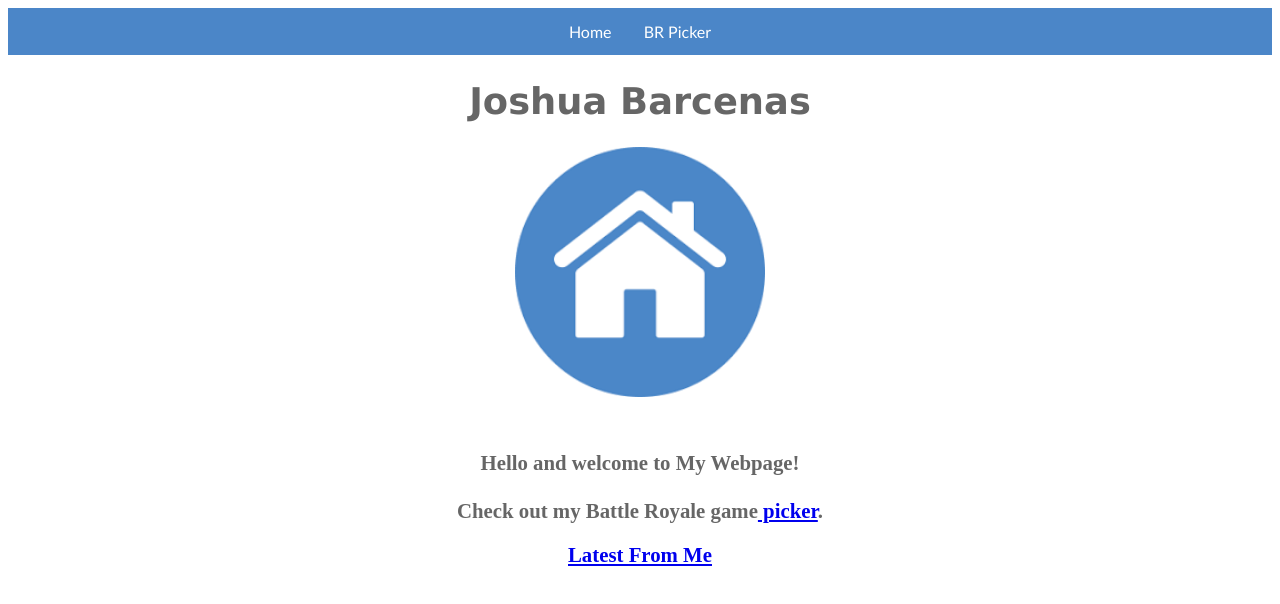
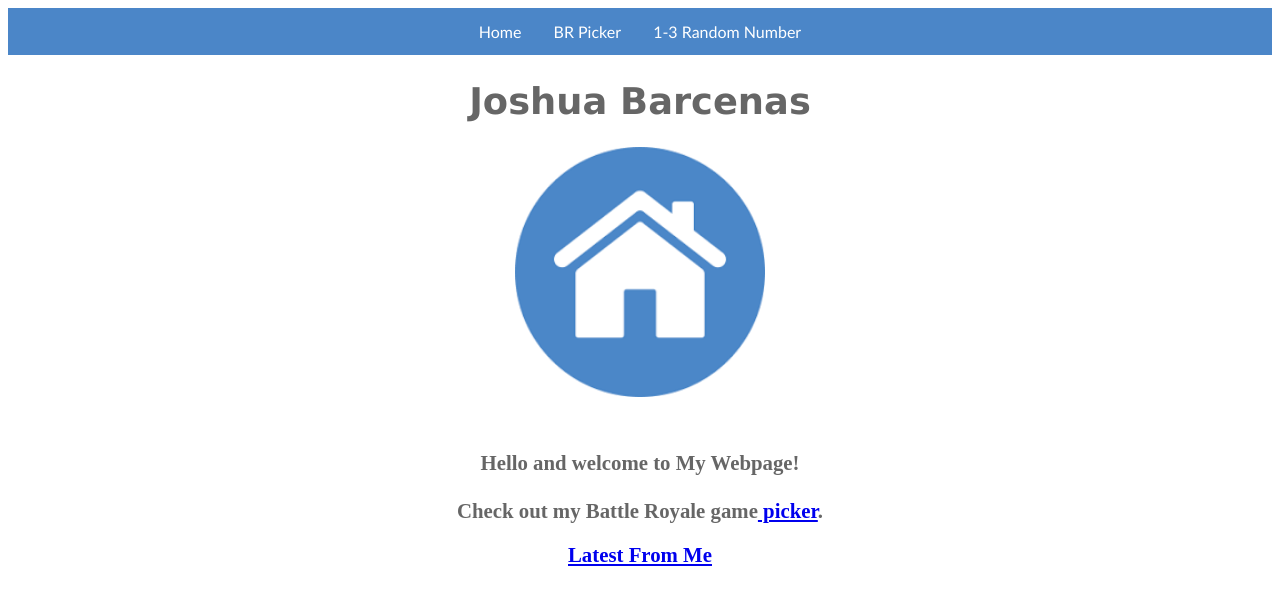
Before and after one commit to joshuabarcenas/site, a plain HTML site: page index.html in a window 1280 px wide. Drawn offline with Linux system fonts and the light colour scheme.

Commit message:
Update index.html

```diff
--- a/index.html
+++ b/index.html
@@ -17,6 +17,7 @@
     <div class="scrollmenu">
       <a href="index.html">Home</a>
       <a href="picker.html">BR Picker</a>
+      <a href="onethro.html">1-3 Random Number</a>
     </font>
     </center>
   </div>
```
